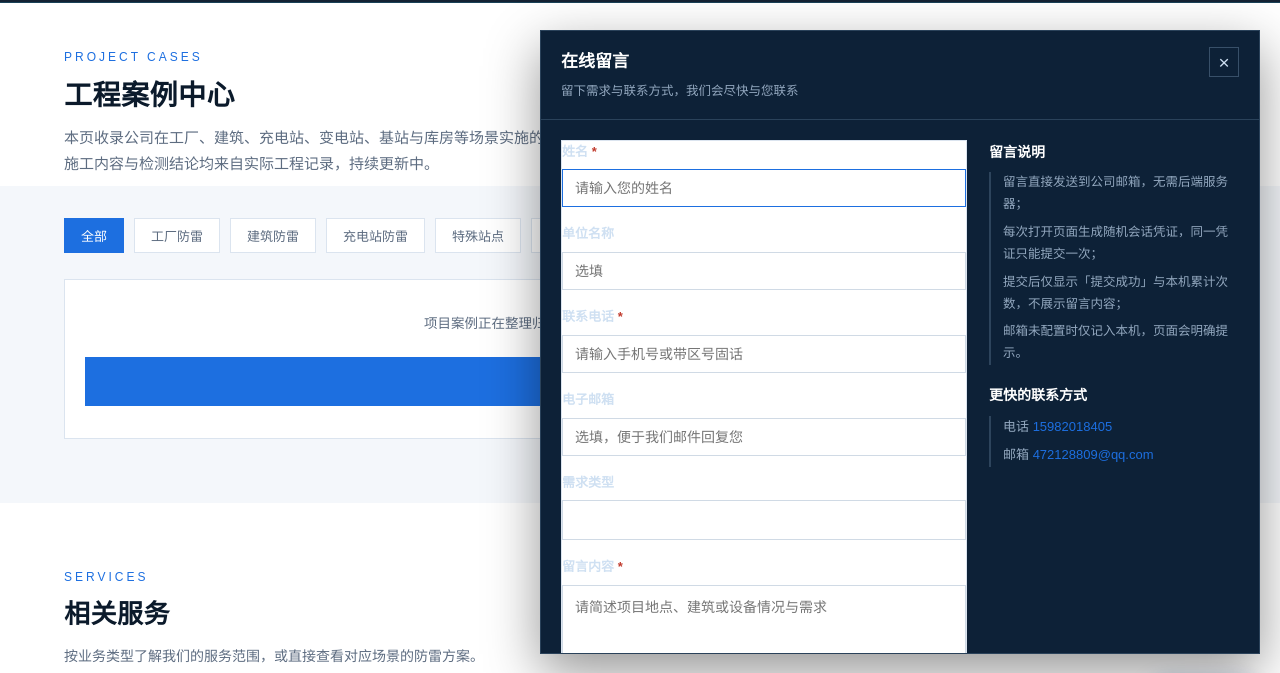
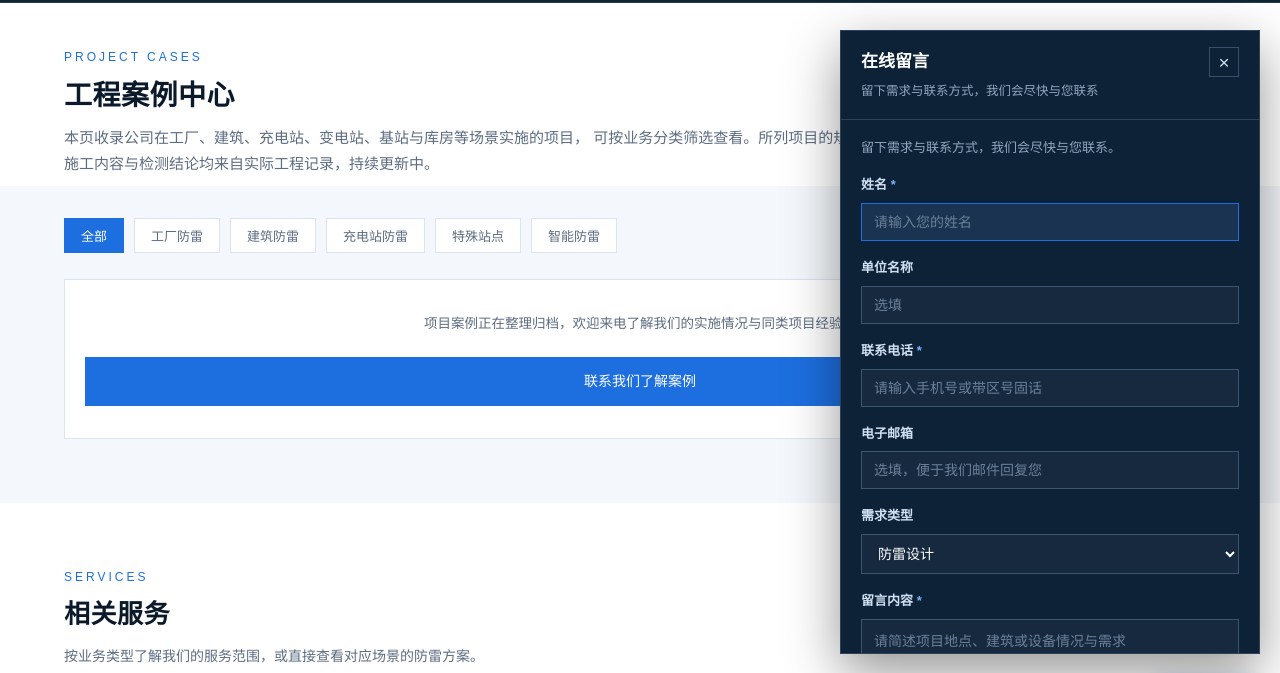
Before and after one commit to SumSelf/LightingProduction, a plain HTML site: page cases.html in a window 1280 px wide. Both pictures are taken after a click on the button "在线留言". Shown: the part 62-735 px from the top of the page. Drawn offline with Linux system fonts and the light colour scheme.

Commit message:
Add files via upload

```diff
--- a/assets/css/style.css
+++ b/assets/css/style.css
@@ -252,7 +252,7 @@ ul{margin:0;padding:0;list-style:none;}
 .msg-panel{
   display:none;
   position:absolute;right:0;bottom:64px;
-  width:min(720px,calc(100vw - 40px));
+  width:min(420px,calc(100vw - 40px));
   max-height:min(78vh,760px);overflow-y:auto;
   background:#0d2137;border:1px solid rgba(120,150,180,.28);
   box-shadow:0 18px 50px rgba(0,0,0,.42);
@@ -274,32 +274,32 @@ ul{margin:0;padding:0;list-style:none;}
   color:#cfe0f2;font-size:19px;cursor:pointer;
 }
 .msg-close:hover{background:rgba(120,150,180,.18);}
-.msg-panel-body{display:grid;grid-template-columns:1fr 250px;gap:22px;padding:20px;}
-.msg-panel-body .form{padding:0;}
-.msg-panel-side b{display:block;font-size:14px;color:#fff;margin-bottom:8px;}
-.msg-panel-side b:not(:first-child){margin-top:18px;}
-.msg-panel-side ul{
-  list-style:none;margin:0;padding:0;
-  border-left:2px solid rgba(120,150,180,.3);padding-left:12px;
+.msg-panel-body{padding:18px 20px 20px;}
+/* 深色面板内的表单配色——必须整块覆盖 .form 的白底，否则输入框会变成白底白字 */
+.msg-panel .form{background:transparent;border:none;padding:0;}
+.msg-panel .frow label{color:#cfe0f2;}
+.msg-panel .frow label i{color:#7fb0ff;}
+.msg-panel .frow input,.msg-panel .frow select,.msg-panel .frow textarea{
+  background:#16293f;border:1px solid rgba(120,150,180,.4);color:#fff;
 }
-.msg-panel-side li{font-size:12.5px;color:#93a8bf;margin-bottom:6px;}
-.msg-contact li{font-size:13px;}
-.msg-contact a{color:var(--blue);text-decoration:none;}
-.msg-contact a:hover{text-decoration:underline;}
-/* 深色面板内的表单配色 */
-.msg-panel .form label{color:#cfe0f2;}
-.msg-panel .form input,.msg-panel .form select,.msg-panel .form textarea{
-  background:rgba(255,255,255,.06);border-color:rgba(120,150,180,.35);color:#fff;
+.msg-panel .frow input::placeholder,.msg-panel .frow textarea::placeholder{color:#6b8199;}
+.msg-panel .frow input:focus,.msg-panel .frow select:focus,.msg-panel .frow textarea:focus{
+  outline:none;border-color:var(--blue);background:#1a3350;
 }
-.msg-panel .form input:focus,.msg-panel .form select:focus,.msg-panel .form textarea:focus{
-  border-color:var(--blue);
-}
+/* 下拉框展开后的选项也要可读（部分浏览器默认白底黑字） */
+.msg-panel .frow select option{background:#16293f;color:#fff;}
 .msg-panel .consent label{color:#93a8bf;}
 .msg-panel .fnote{color:#7f95ad;}
+.msg-tip{font-size:13px;color:#93a8bf;margin-bottom:16px;line-height:1.6;}
+.msg-hint{font-size:12.5px;color:#7f95ad;margin-top:10px;line-height:1.6;}
+.msg-hint:empty{display:none;}
+/* 深色面板内的结果提示 */
+.msg-panel .result{background:rgba(23,138,76,.14);border-color:rgba(23,138,76,.5);color:#7fd6a5;}
+.msg-panel .result.error{background:rgba(192,57,43,.14);border-color:rgba(192,57,43,.55);color:#ff9f95;}
+.msg-panel .result b{color:#fff;}
 
 @media (max-width:860px){
   .msg-float{right:12px;bottom:12px;}
-  .msg-panel-body{grid-template-columns:1fr;}
   .msg-fab-text{display:none;}
   .msg-fab{padding:14px;width:50px;height:50px;justify-content:center;}
   .msg-panel{width:calc(100vw - 24px);bottom:70px;}
--- a/assets/js/message.js
+++ b/assets/js/message.js
@@ -407,7 +407,7 @@
     // 邮件通道未配置时，在页面上给出明确提示（避免误以为已送达公司）
     if (!emailjsConfigured()) {
       var tip = $('#mail-status');
-      if (tip) tip.textContent = '（未启用：' + (emailjsIssue() || '配置不完整') + '）';
+      if (tip) { tip.hidden = false; tip.textContent = '（未启用：' + (emailjsIssue() || '配置不完整') + '）'; }
       if (window.console) console.warn('[留言模块] 邮件通道未启用 →', emailjsIssue());
     }
   });
--- a/cases.html
+++ b/cases.html
@@ -113,6 +113,7 @@
 </footer>
 
 <!-- ============ 在线留言浮窗（常驻右下角，随时可点开） ============ -->
+<!-- 在线留言浮窗（由 build.js 从 index.html 同步，请勿手改本文件，改 index.html 后重跑构建） -->
 <!-- MSG-FLOAT:START  本段由 build.js 提取复用到 cases.html 与全部案例页，改这里即可全站同步 -->
 <div class="msg-float" id="message">
   <!-- 悬浮按钮 -->
@@ -133,6 +134,7 @@
 
     <div class="msg-panel-body">
       <form class="form" id="msg-form" novalidate>
+        <p class="msg-tip">留下需求与联系方式，我们会尽快与您联系。</p>
         <div class="frow" id="row-name">
           <label for="f-name">姓名 <i>*</i></label>
           <input id="f-name" name="name" type="text" maxlength="30" placeholder="请输入您的姓名">
@@ -175,29 +177,15 @@
           <label for="f-consent" style="font-weight:400;">我已阅读并同意：所填信息仅用于业务联系，不作其他用途。</label>
         </div>
         <button class="btn submit" type="submit">提交留言</button>
-        <p class="fnote">当前会话凭证：<span id="msg-token">—</span>（每次打开页面随机生成，仅用于防止重复提交）</p>
-        <p class="fnote" id="msg-token-hint">本机已提交留言：<span id="msg-count">0</span> 次（记录保存在本机浏览器，不上传展示）</p>
         <div class="result" id="msg-result"></div>
+        <p class="msg-hint" id="msg-token-hint"></p>
+        <span id="mail-status" hidden></span>
       </form>
-
-      <div class="msg-panel-side">
-        <b>留言说明 <span id="mail-status" style="font-weight:400;color:#8fa4bb;font-size:12px;"></span></b>
-        <ul>
-          <li>留言直接发送到公司邮箱，无需后端服务器；</li>
-          <li>每次打开页面生成随机会话凭证，同一凭证只能提交一次；</li>
-          <li>提交后仅显示「提交成功」与本机累计次数，不展示留言内容；</li>
-          <li>邮箱未配置时仅记入本机，页面会明确提示。</li>
-        </ul>
-        <b>更快的联系方式</b>
-        <ul class="msg-contact">
-          <li>电话 <a data-field="contact.phone" data-href-field="contact.phoneHref" href="tel:+8615982018405">15982018405</a></li>
-          <li>邮箱 <a data-field="contact.email" data-href-field="contact.emailHref" href="mailto:472128809@qq.com">472128809@qq.com</a></li>
-        </ul>
-      </div>
     </div>
   </div>
 </div>
 <!-- MSG-FLOAT:END -->
+
 
 <script src="assets/js/config.js"></script>
 <script src="assets/js/cases-data.js"></script>
```
Also changed, not shown: build.js (+13 -5 lines), index.html (+3 -18 lines).
